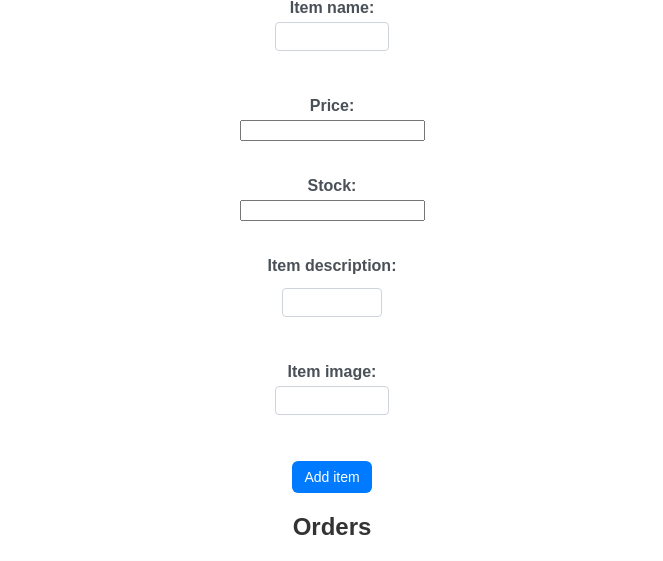
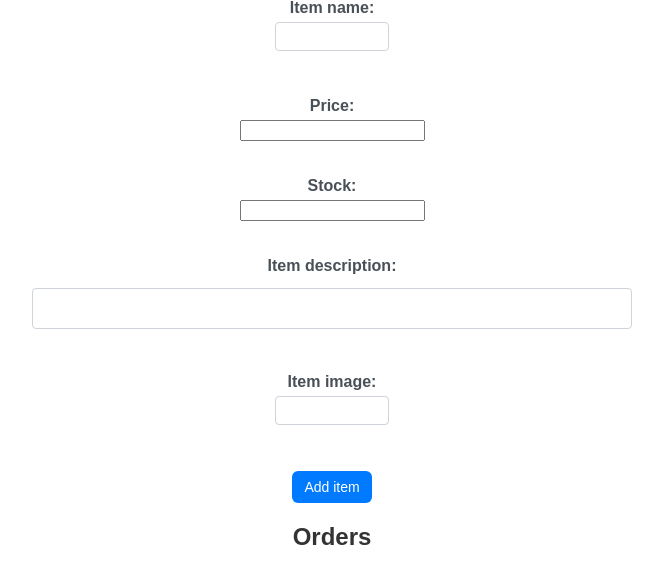
Before and after one commit to saglin/D0018E, a Flask app: page /admin in a window 1280 px wide. Shown: the part 279-840 px from the top of the page, without its empty margins (308-971 px from the left). Run offline with Flask 3, Linux system fonts and the light colour scheme; data that the repository does not hold is empty; some libraries are stand-ins or nearby versions.

Commit message:
box size

```diff
--- a/static/styles.css
+++ b/static/styles.css
@@ -119,7 +119,7 @@ input[type="text"] {
     margin-bottom: 10px;
 }
 
-.enter_item_description {
+#item_description {
     border: 1px solid #ced4da;
     border-radius: 4px;
     margin-bottom: 10px;
--- a/templates/admin.html
+++ b/templates/admin.html
@@ -51,7 +51,7 @@
         <input type="number" id="stock" name="stock" reqiured><br><br>
 
         <label for="item_description">Item description:</label>
-        <input class="enter_item_description" type="text" id="item_description" name="item_description" reqiured><br><br>
+        <input type="text" id="item_description" name="item_description" reqiured><br><br>
 
         <label for="item_image">Item image:</label>
         <input type="text" id="item_image" name="item_image" reqiured><br><br>
```
